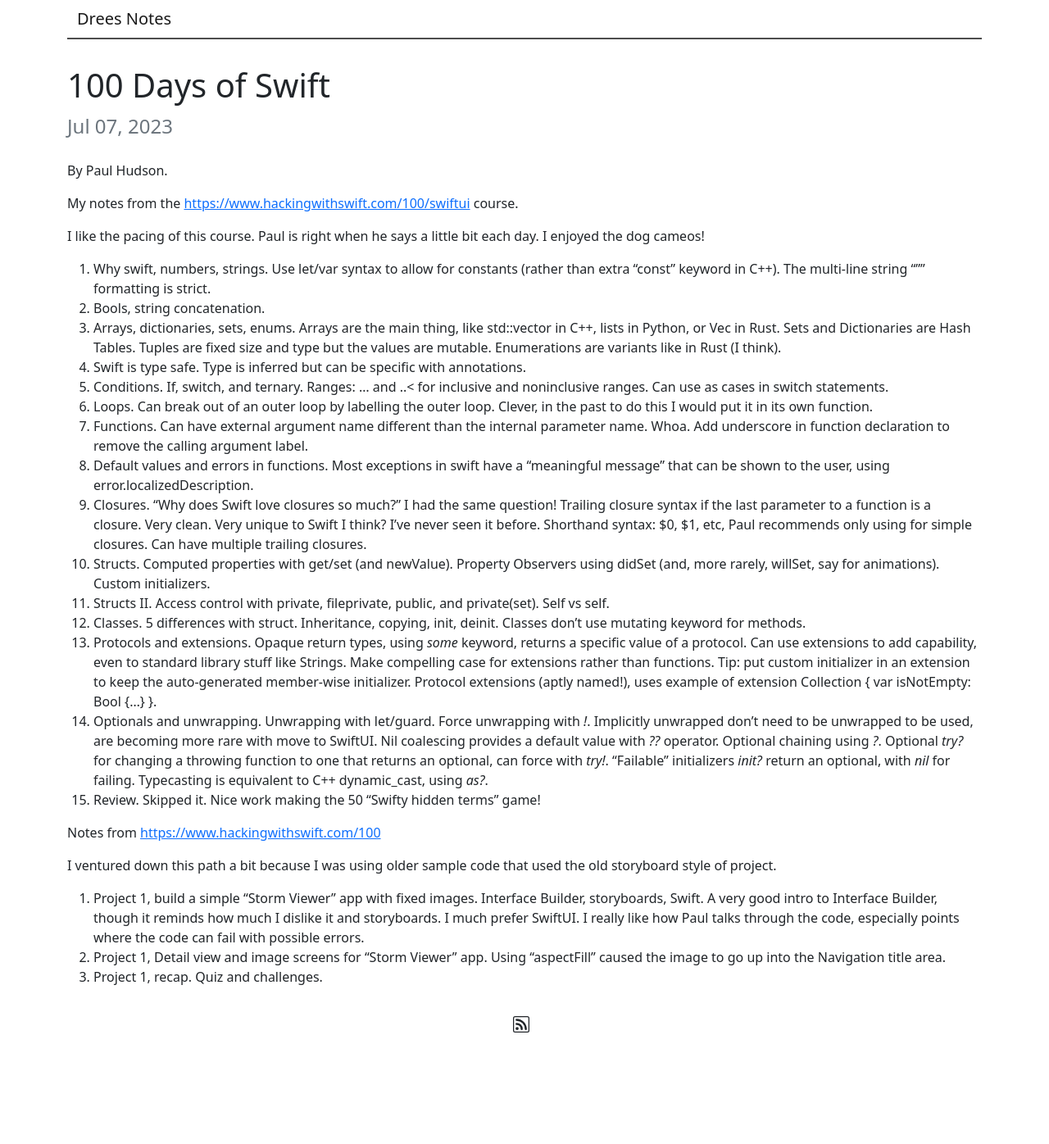
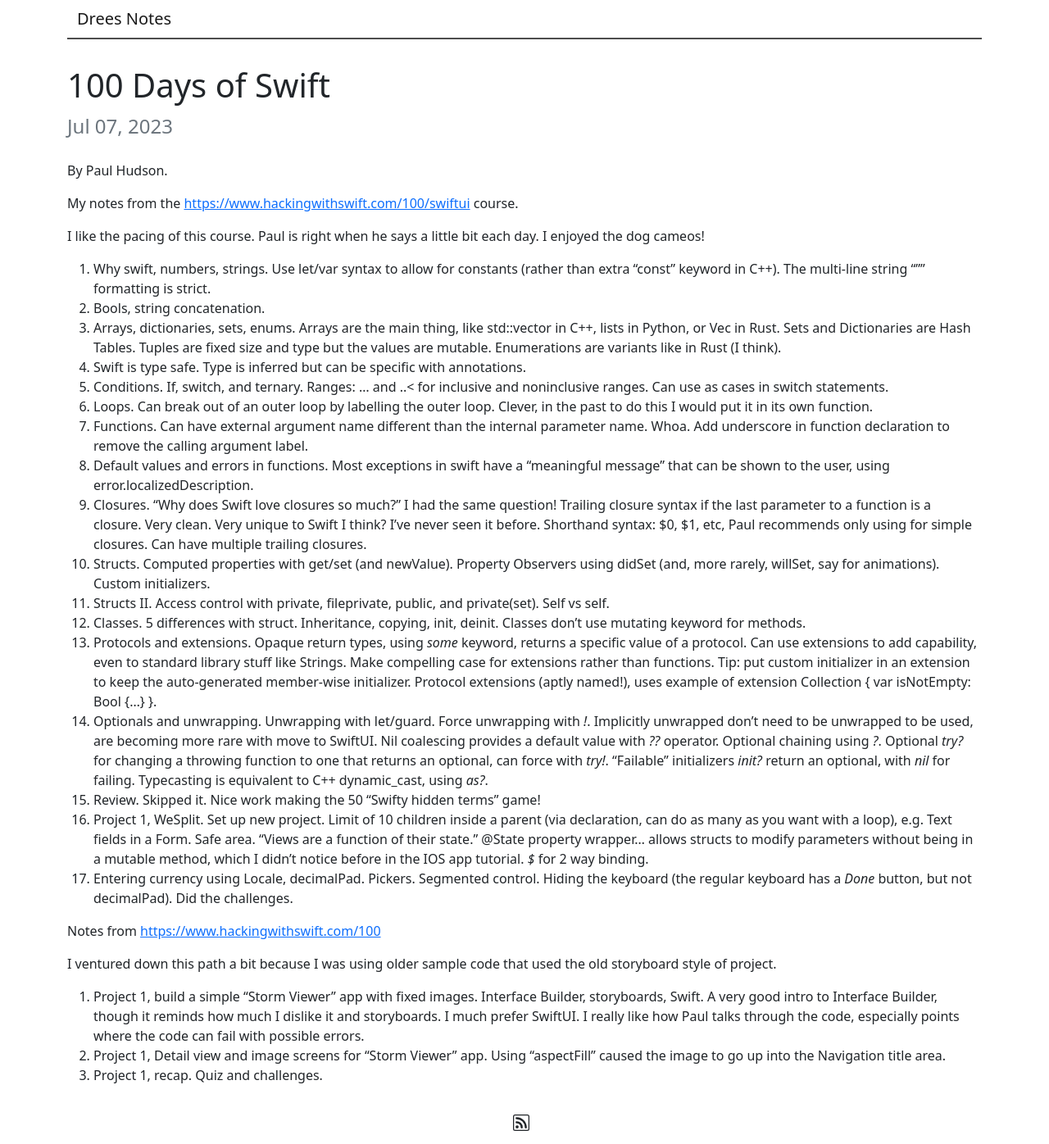
Before and after one commit to matthewdrees/matthewdrees.github.io, a Jekyll site: the page built from _posts/2023-07-07-100-days-of-swiftui.md, in a window 1280 px wide. Shown: the whole page at 82% size. Built offline with Jekyll 4.4.1, drawn with Linux system fonts in a browser that asks for light colours; before the commit the page ends 1276 px from its top, so only the background shows below that.

Commit message:
swiftui 100, days 16 & 17.

```diff
--- a/_posts/2023-07-07-100-days-of-swiftui.md
+++ b/_posts/2023-07-07-100-days-of-swiftui.md
@@ -25,6 +25,8 @@
 13. Protocols and extensions. Opaque return types, using *some* keyword, returns a specific value of a protocol. Can use extensions to add capability, even to standard library stuff like Strings. Make compelling case for extensions rather than functions. Tip: put custom initializer in an extension to keep the auto-generated member-wise initializer. Protocol extensions (aptly named!), uses example of extension Collection { var isNotEmpty: Bool {...} }.
 14. Optionals and unwrapping. Unwrapping with let/guard. Force unwrapping with *!*. Implicitly unwrapped don't need to be unwrapped to be used, are becoming more rare with move to SwiftUI. Nil coalescing provides a default value with *??* operator. Optional chaining using *?*. Optional *try?* for changing a throwing function to one that returns an optional, can force with *try!*. "Failable" initializers *init?* return an optional, with *nil* for failing. Typecasting is equivalent to C++ dynamic_cast, using *as?*.
 15. Review. Skipped it. Nice work making the 50 "Swifty hidden terms" game!
+16. Project 1, WeSplit. Set up new project. Limit of 10 children inside a parent (via declaration, can do as many as you want with a loop), e.g. Text fields in a Form. Safe area. "Views are a function of their state." @State property wrapper... allows structs to modify parameters without being in a mutable method, which I didn't notice before in the IOS app tutorial. *$* for 2 way binding.
+17. Entering currency using Locale, decimalPad. Pickers. Segmented control. Hiding the keyboard (the regular keyboard has a *Done* button, but not decimalPad). Did the challenges.
 
 Notes from [https://www.hackingwithswift.com/100](100 Days of Swift)
 
```
